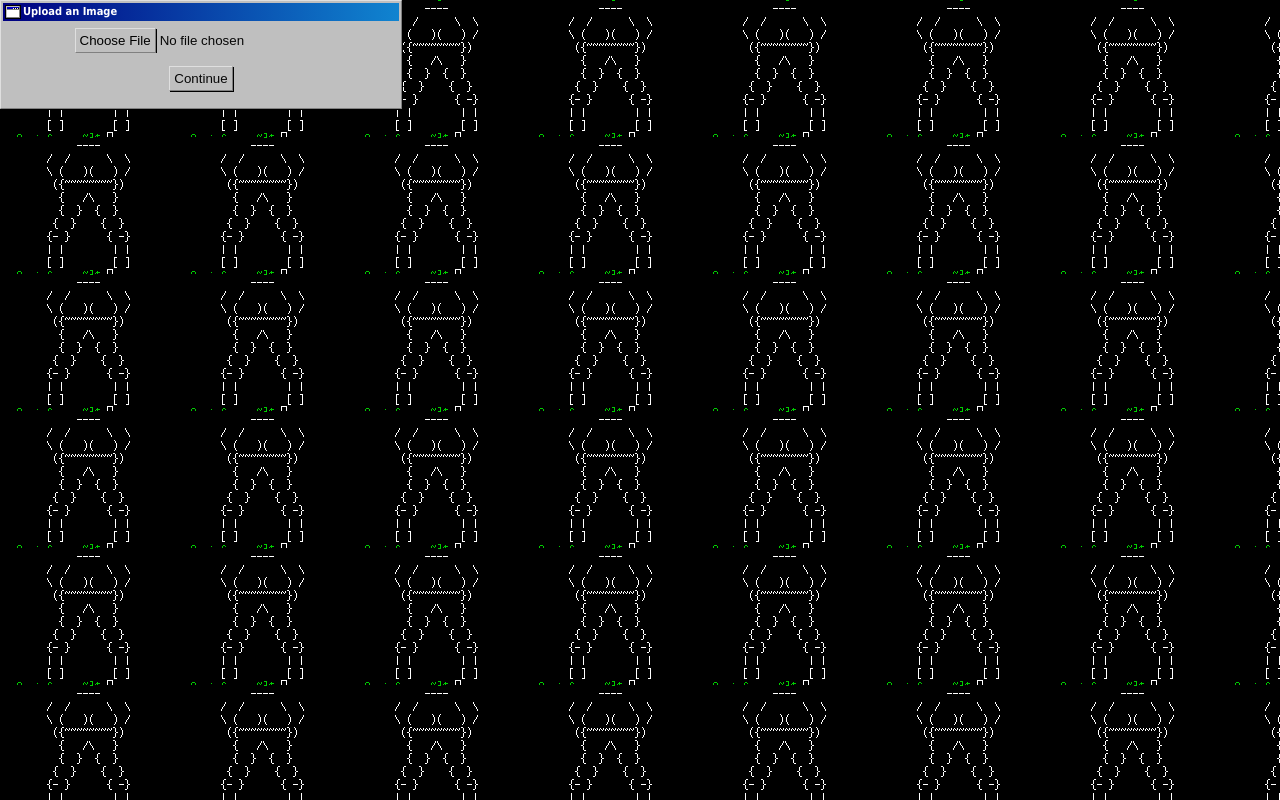
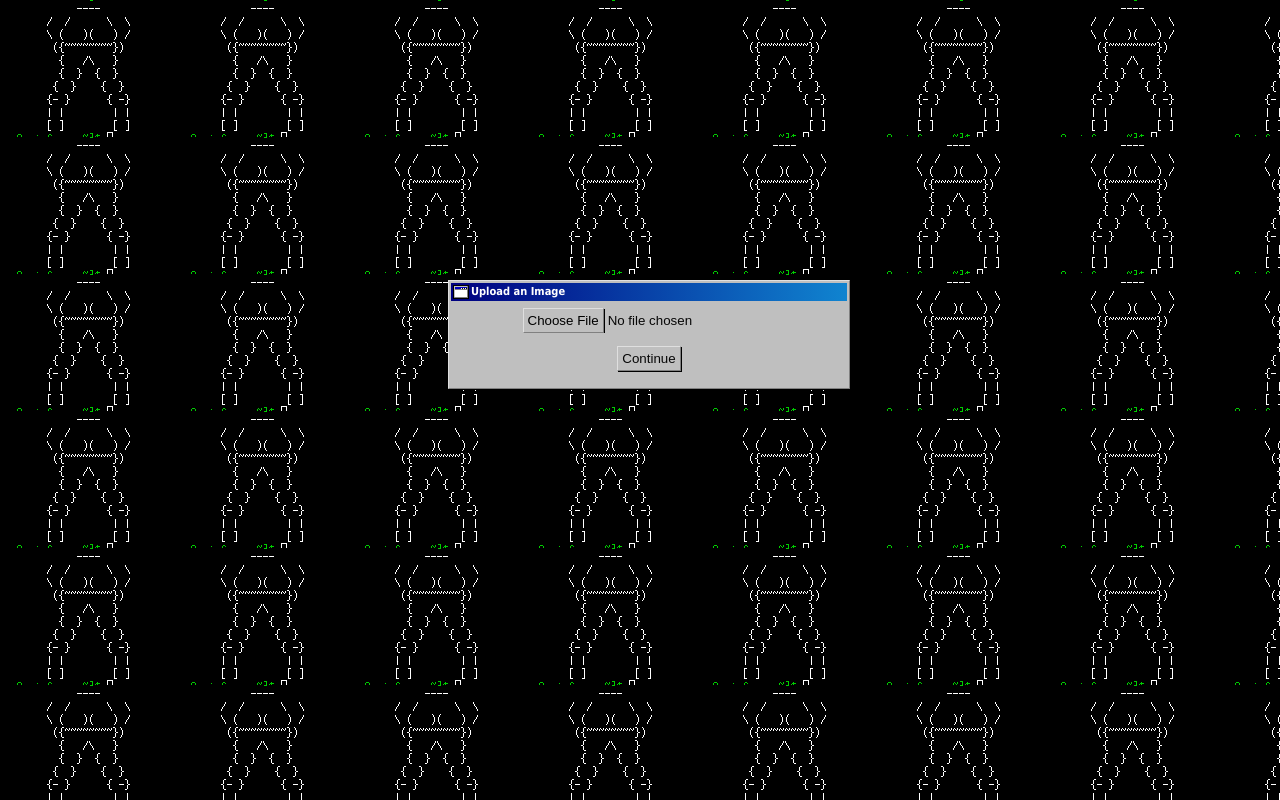
Before and after one commit to revisitors/revisit-butt-service, a website: page index.html in a window 1280 px wide. Drawn offline with Linux system fonts and the light colour scheme.

Commit message:
fix position of windows box

```diff
--- a/public/css/main.css
+++ b/public/css/main.css
@@ -28,3 +28,7 @@ img {
     z-index: 2;
     box-shadow: 11px 2px 15px 8px #FE0C0C;
 }
+.window {
+    top: 35vh;
+    left: 35vw;
+}
```
